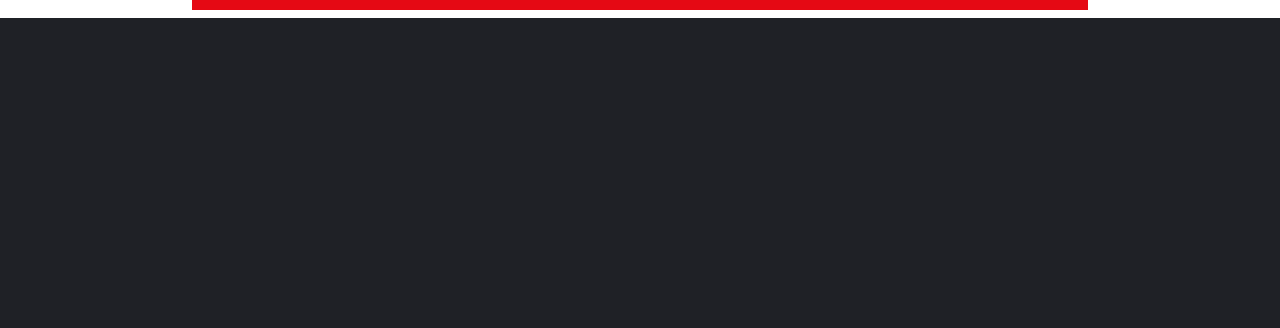
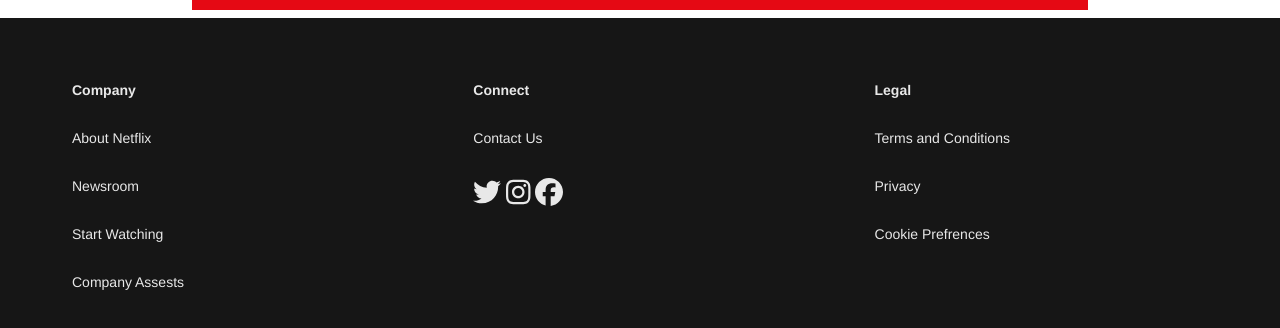
Before and after one commit to Dood3l/netflix-redesign, a React (Create React App) app in the folder netflix/: page / in a window 1280 px wide. Shown: the part 1130-1458 px from the top of the page. Before the commit the page ends 1148 px from the top, so only its background shows below. Built offline with nearby package versions, Linux system fonts and the light colour scheme.

Commit message:
made footer and installed fontawesome

```diff
--- a/netflix/package.json
+++ b/netflix/package.json
@@ -3,6 +3,9 @@
   "version": "0.1.0",
   "private": true,
   "dependencies": {
+    "@fortawesome/fontawesome-svg-core": "^6.1.1",
+    "@fortawesome/free-brands-svg-icons": "^6.1.1",
+    "@fortawesome/react-fontawesome": "^0.1.18",
     "@testing-library/jest-dom": "^5.16.4",
     "@testing-library/react": "^12.1.4",
     "@testing-library/user-event": "^13.5.0",
--- a/netflix/src/App.css
+++ b/netflix/src/App.css
@@ -3,6 +3,7 @@
 
 }
 body{
+
   background-color: #1f2126;
   font-family: "Helvetica Neue",Helvetica,Arial,sans-serif;
 }
@@ -22,3 +23,57 @@
     transform: rotate(360deg);
   }
 }
+
+/* FOOTER CSS */
+
+.footer-container {
+  display: flex;
+    padding: 2rem;
+    z-index: 50;
+    flex-wrap: wrap;
+    flex-direction: row;
+    justify-content: flex-start;
+    background-color: rgb(22, 22, 22);
+}
+.footer-links{
+  width: 33%;
+    display: flex;
+    min-width: 300px;
+    margin-bottom: 4rem;
+    flex-direction: column;
+    list-style-type: none;
+}
+
+ul{
+  margin-block-start: 1em;
+    margin-block-end: 1em;
+    margin-inline-start: 0px;
+    margin-inline-end: 0px;
+    padding-inline-start: 40px;
+}
+
+li{
+  display:flex;
+  flex-direction: row;
+  box-sizing: inherit;
+}
+.company{
+  color: rgba(255, 255, 255, 0.9);
+    cursor: pointer;
+    display: block;
+    padding: 1rem 0;
+    font-size: 14px;
+    text-decoration: none;
+}
+
+.socials{
+  display:flex;
+  flex-direction: row;
+    margin-right: 0.3rem;
+    color: rgba(255, 255, 255, 0.9);
+    cursor: pointer;
+    display: block;
+    padding: 1rem 0;
+    font-size: 14px;
+    text-decoration: none;
+}
--- a/netflix/src/App.js
+++ b/netflix/src/App.js
@@ -2,13 +2,20 @@
 import './App.css';
 import Contact from './contact'
 import './contact.css'
+import Footer from './components/Footer'
+
 
 function App() {
   return (
     <div className="App">
 
         <Movies/>
+
     <Contact/>
+
+    <Footer/>
+
+
     </div>
   );
 }
--- /dev/null
+++ b/netflix/src/components/Footer.js
@@ -0,0 +1,74 @@
+import '../App.css'
+import { FontAwesomeIcon } from "@fortawesome/react-fontawesome";
+import {
+    faYoutube,
+    faFacebook,
+    faTwitter,
+    faInstagram
+  } from "@fortawesome/free-brands-svg-icons";
+
+
+
+
+
+const Footer = () =>{
+
+    return(
+        <>
+        <footer className='footer-container'>
+            <ul className='footer-links'>
+            <li>
+                <h1 className='company'>Company</h1>
+            </li>
+            <li>
+                <a className='company'>About Netflix</a>
+            </li>
+            <li>
+                <a className='company'>Newsroom</a>
+            </li>
+            <li>
+                <a className='company'>Start Watching</a>
+            </li>
+            <li>
+                <a className='company'>Company Assests</a>
+            </li>
+            </ul>
+
+
+            <ul className='footer-links'>
+            <li>
+                <h1 className='company'>Connect</h1>
+            </li>
+            <li>
+                <a className='company'>Contact Us</a>
+            </li>
+            <li>
+                <a className='socials' href='https://twitter.com/netflix'> <FontAwesomeIcon icon={faTwitter} size="2x" /></a>
+
+                <a className='socials' href='https://www.instagram.com/netflix/'><FontAwesomeIcon icon={faInstagram} size="2x" /></a>
+
+                <a className='socials' href='https://www.facebook.com/netflix'><FontAwesomeIcon icon={faFacebook} size="2x" /></a>
+            </li>
+            </ul>
+
+
+            <ul className='footer-links'>
+            <li>
+                <h1 className='company'>Legal</h1>
+            </li>
+            <li>
+                <a className='company'>Terms and Conditions</a>
+            </li>
+            <li>
+                <a className='company'>Privacy</a>
+            </li>
+            <li>
+                <a className='company'>Cookie Prefrences</a>
+            </li>
+            </ul>
+        </footer>
+        </>
+    )
+}
+
+export default Footer;
```
Also changed, not shown: 1 other file (tests, documents, lock files or other folders).
